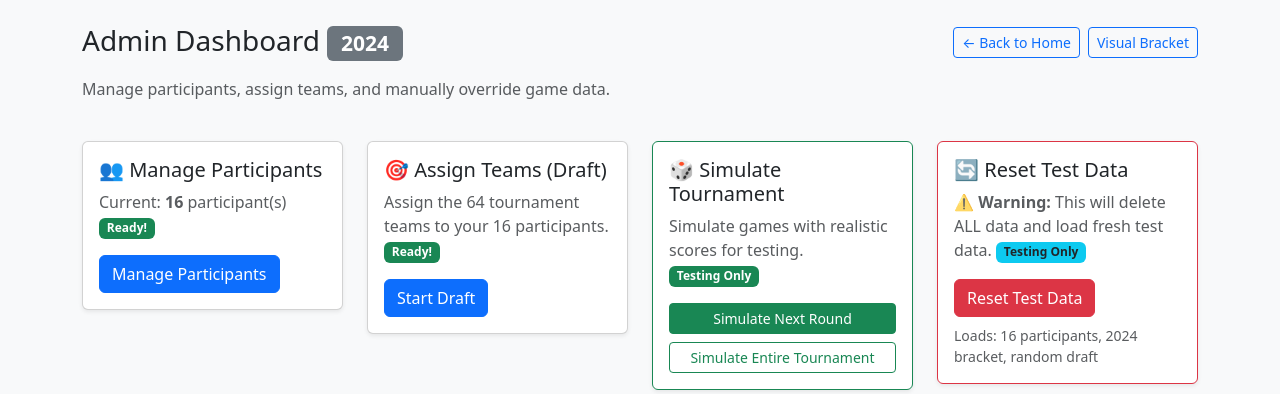
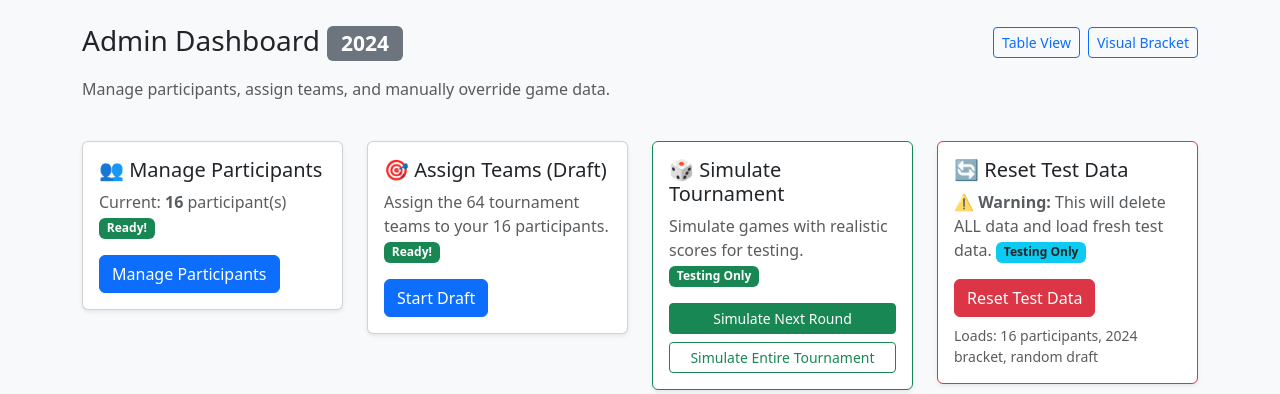
Before and after one commit to atlfmv7/march_madness_app, a Flask app: page /admin in a window 1280 px wide. Shown: the part 56-450 px from the top of the page. Run offline with Flask 3, Linux system fonts and the light colour scheme.

Commit message:
Fix timezone comparison and route naming issues
- Fix timezone-aware/naive datetime comparison in table_view sorting
- Use explicit timezone-aware datetime objects for sorting fallbacks
- Fix admin template to use correct route names (home not bracket)
- Add table_view link to admin navigation

```diff
--- a/app.py
+++ b/app.py
@@ -1132,14 +1132,16 @@ def create_app() -> Flask:
             g for g in games
             if g.status == "Scheduled" and g.game_time and g.game_time.date() > today
         ]
-        upcoming_games.sort(key=lambda g: g.game_time if g.game_time else datetime.max.replace(tzinfo=timezone.utc))
+        # Sort by game_time, putting None values at the end
+        upcoming_games.sort(key=lambda g: g.game_time or datetime(9999, 12, 31, tzinfo=timezone.utc))
 
         # Past/completed games (Final or In Progress), sorted by date descending
         past_games = [
             g for g in games
             if g.status in ["Final", "In Progress"] or (g.game_time and g.game_time.date() < today)
         ]
-        past_games.sort(key=lambda g: g.game_time if g.game_time else datetime.min.replace(tzinfo=timezone.utc), reverse=True)
+        # Sort by game_time descending, putting None values at the end
+        past_games.sort(key=lambda g: g.game_time or datetime(1900, 1, 1, tzinfo=timezone.utc), reverse=True)
 
         return render_template(
             "index.html",
--- a/templates/admin.html
+++ b/templates/admin.html
@@ -38,8 +38,8 @@
               </select>
             </form>
             {% endif %}
-            <a href="{{ url_for('home') }}" class="btn btn-sm btn-outline-primary">← Back to Home</a>
-            <a href="{{ url_for('bracket') }}" class="btn btn-sm btn-outline-primary">Visual Bracket</a>
+            <a href="{{ url_for('table_view') }}" class="btn btn-sm btn-outline-primary">Table View</a>
+            <a href="{{ url_for('home') }}" class="btn btn-sm btn-outline-primary">Visual Bracket</a>
           </div>
         </div>
         <p class="text-muted">
```
